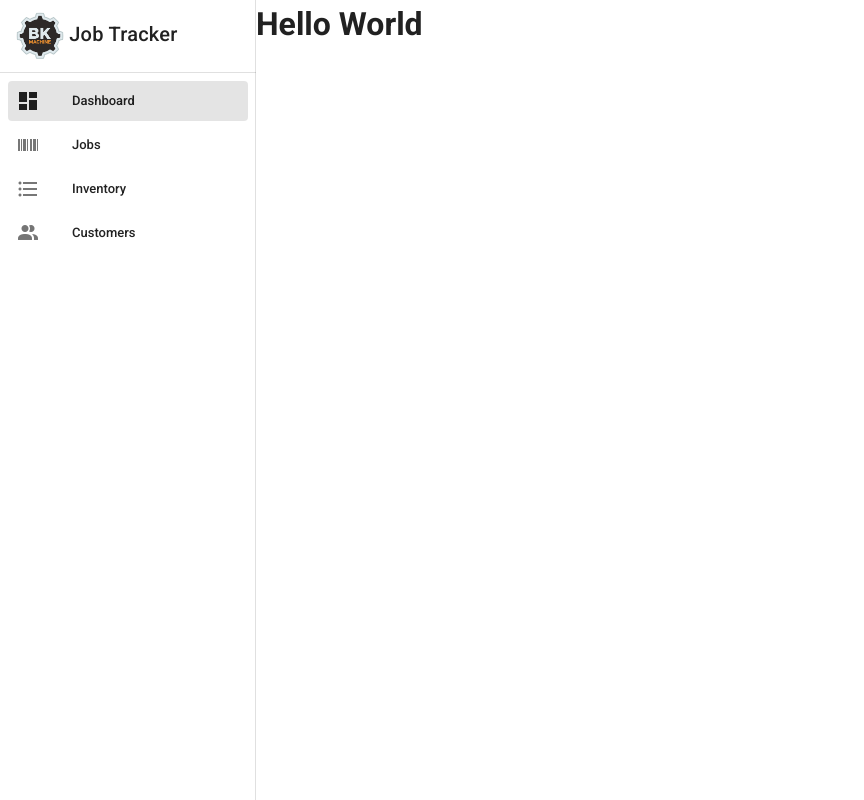
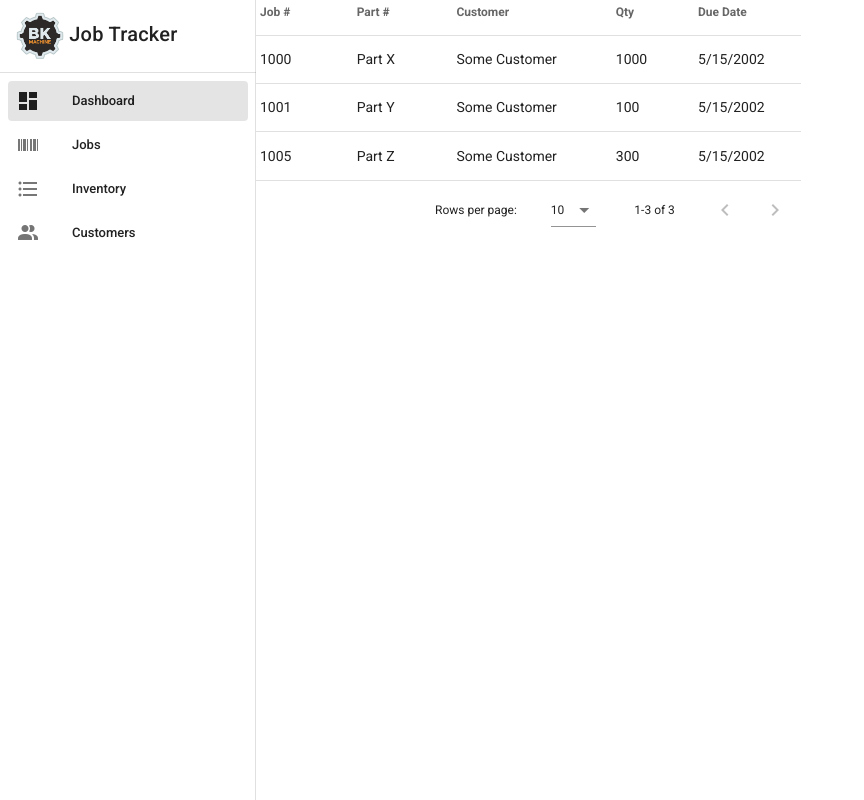
Before and after one commit to BKMachine/job-tracker, a Vue app in the folder frontend/: page / in a window 1280 px wide. Shown: the whole page, without its empty margins (0-864 px from the left). Built offline with nearby package versions, Linux system fonts and the light colour scheme.

Commit message:
job data table

```diff
--- a/frontend/src/views/Home.vue
+++ b/frontend/src/views/Home.vue
@@ -1,11 +1,64 @@
 <template>
-  <div>
-    <h1>Hello World</h1>
-  </div>
+  <v-row>
+    <v-data-table :items="jobs" :headers="headers"> </v-data-table>
+  </v-row>
 </template>
 
 <script>
 export default {
   name: 'Home',
+  data() {
+    return {
+      headers: [
+        {
+          text: 'Job #',
+          align: 'start',
+          sortable: true,
+          value: 'id',
+        },
+        {
+          text: 'Part #',
+          sortable: true,
+          value: 'partName',
+        },
+        {
+          text: 'Customer',
+          sortable: true,
+          value: 'customer',
+        },
+        {
+          text: 'Qty',
+          value: 'quantity',
+        },
+        {
+          text: 'Due Date',
+          value: 'dueDate',
+        },
+      ],
+      jobs: [
+        {
+          id: '1000',
+          partName: 'Part X',
+          customer: 'Some Customer',
+          quantity: 1000,
+          dueDate: '5/15/2002',
+        },
+        {
+          id: '1001',
+          partName: 'Part Y',
+          customer: 'Some Customer',
+          quantity: 100,
+          dueDate: '5/15/2002',
+        },
+        {
+          id: '1005',
+          partName: 'Part Z',
+          customer: 'Some Customer',
+          quantity: 300,
+          dueDate: '5/15/2002',
+        },
+      ],
+    }
+  },
 }
 </script>
```
